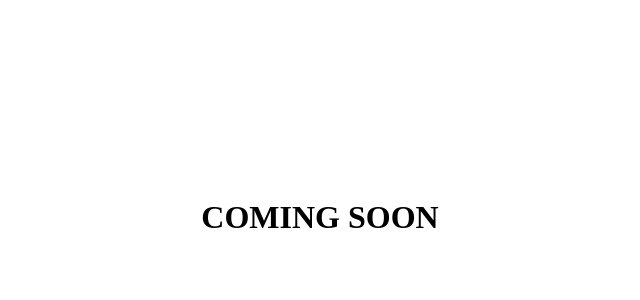
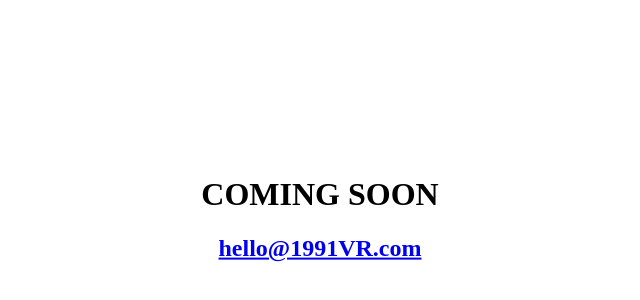
Before and after one commit to ChrissyElie/1991VR.com, a website: page public_html/index.html in a window 1280 px wide. Shown: the part 182-482 px from the top of the page, without its empty margins (320-960 px from the left). Drawn offline with Linux system fonts and the light colour scheme.

Commit message:
add email

```diff
--- a/package.json
+++ b/package.json
@@ -5,7 +5,7 @@
   "main": "index.js",
   "scripts": {
     "test": "echo \"Error: no test specified\" && exit 1",
-    "start": "serve ."
+    "start": "serve public_html/"
   },
   "keywords": [],
   "author": "Christina Borins <christina.e.hall@gmail.com>",
--- a/public_html/index.html
+++ b/public_html/index.html
@@ -12,6 +12,7 @@
 <body>
   <div class="middle">
     <h1>COMING SOON</h1>
+    <h2><a href="mailto:hello@1991VR.com">hello@1991VR.com</a></h2>
   </div>
 </body>
 </html>
```
